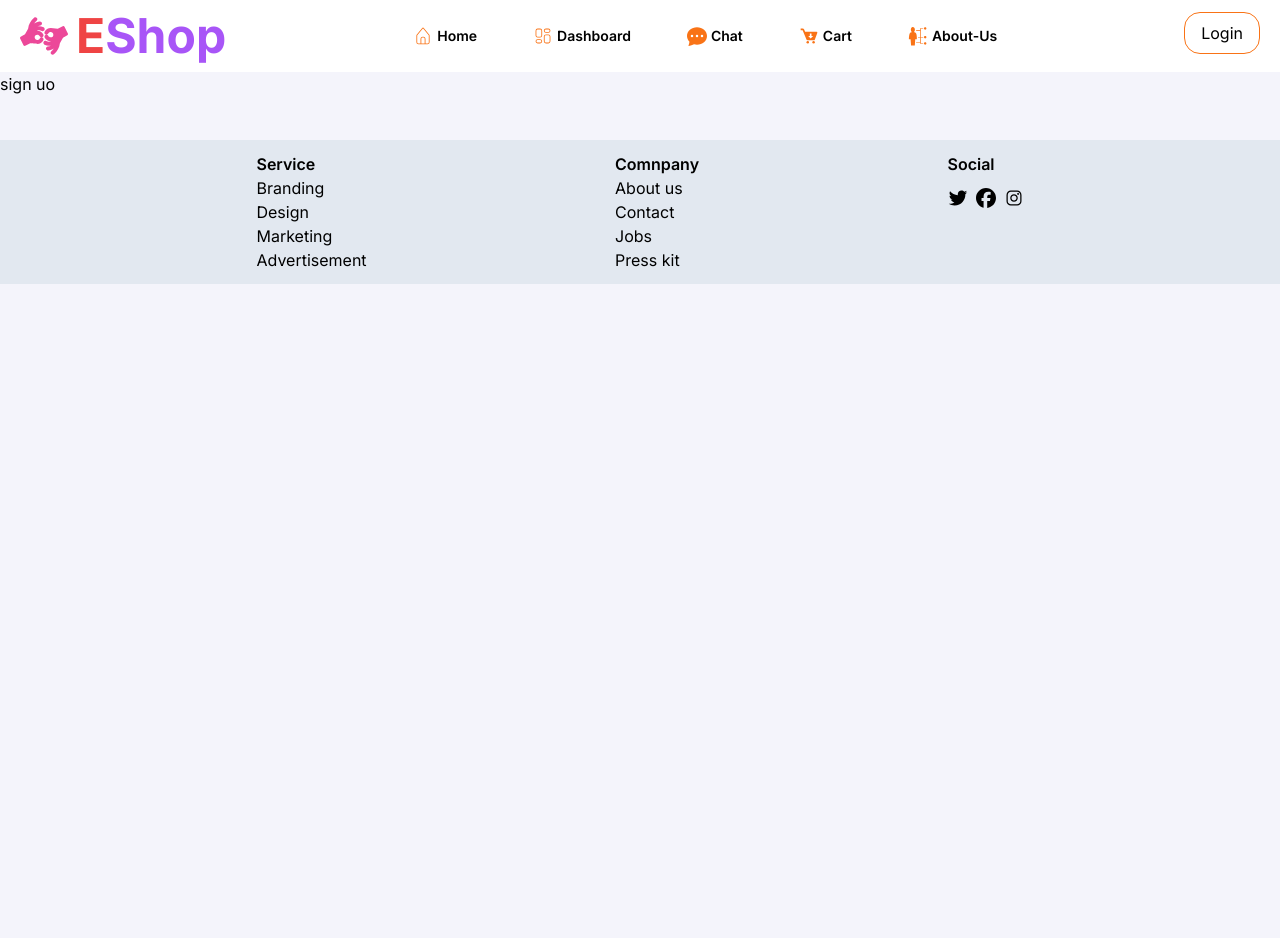
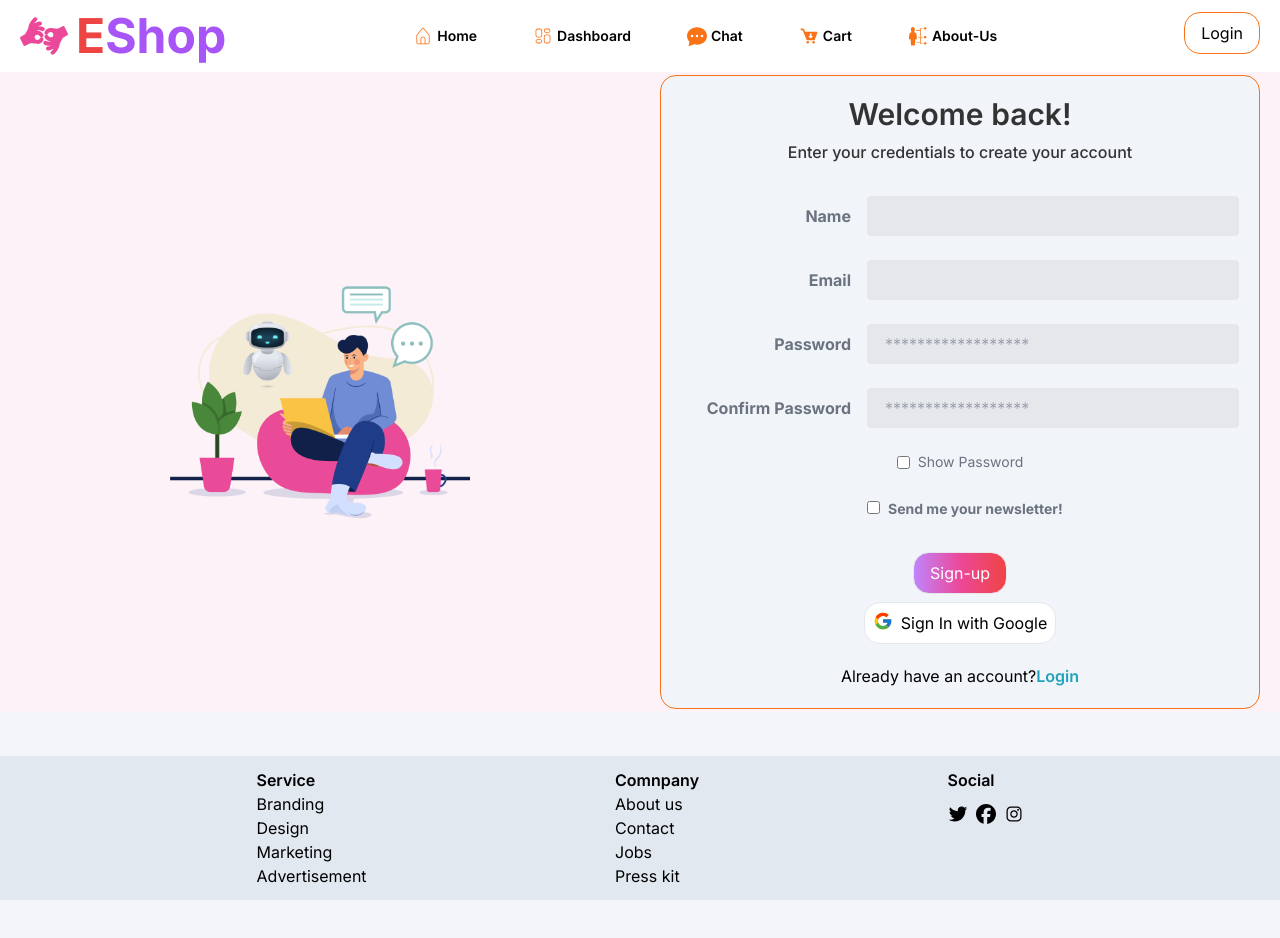
Before and after one commit to anirbanbanai/eshop, a Next.js app: page /signup in a window 1280 px wide. Shown: the top 938 px of the page. Before the commit the page ends 800 px from the top, so only its background shows below. Built offline with nearby package versions, Linux system fonts and the light colour scheme.

Commit message:
code updated

```diff
--- a/src/components/Login.tsx
+++ b/src/components/Login.tsx
@@ -83,13 +83,13 @@ const Login = () => {
   //   };
 
   return (
-    <div className="grid max-w-7xl mx-auto md:grid-cols-2 min-h-[80vh]">
-      <div className="my-auto p-5 max-md:hidden">
+    <div className="bg-pink-50 grid max-w-7xl mx-auto md:grid-cols-2 min-h-[80vh]">
+      <div className="my-auto mx-auto p-5 max-md:hidden">
         {/* <img src="/signup.png" alt="Login illustration" /> */}
-        <Image alt="/signup.png" src={"/signup.png"} width={500} height={250} />
+        <Image className="mx-auto" alt="/signup.png" src={"/signup.png"} width={300} height={200} />
       </div>
 
-      <div className="my-auto p-5 bg-slate-100 border border-orange-500 rounded-2xl m-5">
+      <div className="my-auto  p-5 bg-slate-100 border border-orange-500 rounded-2xl m-5">
         <h1 className="text-3xl font-semibold text-center text-[#333333]">
           Welcome back!
         </h1>
--- a/src/components/SignUp.tsx
+++ b/src/components/SignUp.tsx
@@ -1,11 +1,164 @@
-import React from 'react';
+/* eslint-disable react/no-unescaped-entities */
+"use client";
+import React, { useState } from "react";
+import { useForm } from "react-hook-form";
+import { FcGoogle } from "react-icons/fc";
+import Link from "next/link";
+import Image from "next/image";
+import ButtonAll2 from "./common/ButtonAll2";
+
+interface FormData {
+  name: string;
+  email: string;
+  password: string;
+  confirmPassword: string;
+}
 
 const SignUp = () => {
-    return (
-        <div>
-            sign uo
+  const {
+    register,
+    handleSubmit,
+    formState: { errors },
+    setError,
+    reset,
+  } = useForm<FormData>();
+  const [isPopupOpen, setIsPopupOpen] = useState(false);
+  const [showPassword, setShowPassword] = useState(false);
+
+  const onSubmit = async (data: FormData) => {
+    if (data.password !== data.confirmPassword) {
+      setError("confirmPassword", {
+        type: "manual",
+        message: "Passwords do not match",
+      });
+      return;
+    }
+    console.log(data);
+    // Your sign-up logic here
+  };
+
+  return (
+    <div className="bg-pink-50 grid max-w-7xl mx-auto md:grid-cols-2 min-h-[80vh]">
+      <div className="my-auto mx-auto p-5 max-md:hidden">
+        <Image className="mx-auto" alt="/signup.png" src={"/signup.png"} width={300} height={200} />
+      </div>
+
+      <div className="my-auto p-5 bg-slate-100 border border-orange-500 rounded-2xl m-5">
+        <h1 className="text-3xl font-semibold text-center text-[#333333]">
+          Welcome back!
+        </h1>
+        <h2 className="mt-2 font-medium text-center text-[#333333]">
+          Enter your credentials to create your account
+        </h2>
+        <form onSubmit={handleSubmit(onSubmit)} className="mt-8 w-full">
+          <div className="md:flex md:items-center mb-6">
+            <div className="md:w-1/3">
+              <label className="block text-gray-500 font-bold md:text-right mb-1 md:mb-0 pr-4">
+                Name
+              </label>
+            </div>
+            <div className="md:w-2/3">
+              <input
+                className="bg-gray-200 appearance-none border-2 border-gray-200 rounded w-full py-2 px-4 text-gray-700 leading-tight focus:outline-none focus:bg-white focus:border-purple-500"
+                id="inline-full-name"
+                {...register("name", { required: true })}
+                type="text"
+              />
+              {errors.name && <p className="text-red-500">Name is required</p>}
+            </div>
+          </div>
+          <div className="md:flex md:items-center mb-6">
+            <div className="md:w-1/3">
+              <label className="block text-gray-500 font-bold md:text-right mb-1 md:mb-0 pr-4">
+                Email
+              </label>
+            </div>
+            <div className="md:w-2/3">
+              <input
+                className="bg-gray-200 appearance-none border-2 border-gray-200 rounded w-full py-2 px-4 text-gray-700 leading-tight focus:outline-none focus:bg-white focus:border-purple-500"
+                id="inline-email"
+                {...register("email", { required: true })}
+                type="email"
+              />
+              {errors.email && <p className="text-red-500">Email is required</p>}
+            </div>
+          </div>
+          <div className="md:flex md:items-center mb-6">
+            <div className="md:w-1/3">
+              <label className="block text-gray-500 font-bold md:text-right mb-1 md:mb-0 pr-4">
+                Password
+              </label>
+            </div>
+            <div className="md:w-2/3 relative">
+              <input
+                className="bg-gray-200 appearance-none border-2 border-gray-200 rounded w-full py-2 px-4 text-gray-700 leading-tight focus:outline-none focus:bg-white focus:border-purple-500"
+                id="inline-password"
+                {...register("password", { required: true })}
+                type={showPassword ? "text" : "password"}
+                placeholder="******************"
+              />
+              {errors.password && <p className="text-red-500">Password is required</p>}
+            </div>
+          </div>
+          <div className="md:flex md:items-center mb-6">
+            <div className="md:w-1/3">
+              <label className="block text-gray-500 font-bold md:text-right mb-1 md:mb-0 pr-4">
+                Confirm Password
+              </label>
+            </div>
+            <div className="md:w-2/3 relative">
+              <input
+                className="bg-gray-200 appearance-none border-2 border-gray-200 rounded w-full py-2 px-4 text-gray-700 leading-tight focus:outline-none focus:bg-white focus:border-purple-500"
+                id="inline-confirm-password"
+                {...register("confirmPassword", { required: true })}
+                type={showPassword ? "text" : "password"}
+                placeholder="******************"
+              />
+              {errors.confirmPassword && (
+                <p className="text-red-500 text-sm mt-1">{errors.confirmPassword.message}</p>
+              )}
+            </div>
+          </div>
+          <div className="flex justify-center items-center mb-6">
+            <input
+              className="mr-2 leading-tight"
+              type="checkbox"
+              onChange={() => setShowPassword(!showPassword)}
+            />
+            <label className="text-sm text-gray-500">Show Password</label>
+          </div>
+          <div className="md:flex md:items-center mb-6">
+            <div className="md:w-1/3"></div>
+            <label className="md:w-2/3 block text-gray-500 font-bold">
+              <input className="mr-2 leading-tight" type="checkbox" />
+              <span className="text-sm">Send me your newsletter!</span>
+            </label>
+          </div>
+          <div className="mx-auto flex justify-center">
+            <ButtonAll2 type="submit">Sign-up</ButtonAll2>
+          </div>
+        </form>
+        <div className="mx-auto">
+          <button
+            //   onClick={handleGoogleLogin}
+            className="bg-white border px-2 py-2 rounded-2xl flex gap-2 mx-auto"
+            disabled={isPopupOpen}
+          >
+            <FcGoogle className="text-xl" /> Sign In with Google
+          </button>
         </div>
-    );
+
+        <div className="flex justify-center w-full mt-5">
+          <p>
+            Already have an account?
+            <Link href="/login" className="text-[#20A3BA] font-semibold">
+              Login
+            </Link>
+          </p>
+        </div>
+      </div>
+    </div>
+  );
 };
 
 export default SignUp;
--- a/src/components/dashboard/category/Food.tsx
+++ b/src/components/dashboard/category/Food.tsx
@@ -66,7 +66,7 @@ const Food = () => {
     },
   ];
 
-  console.log(products);
+  // console.log(products);
 
   return (
     <div>
```
